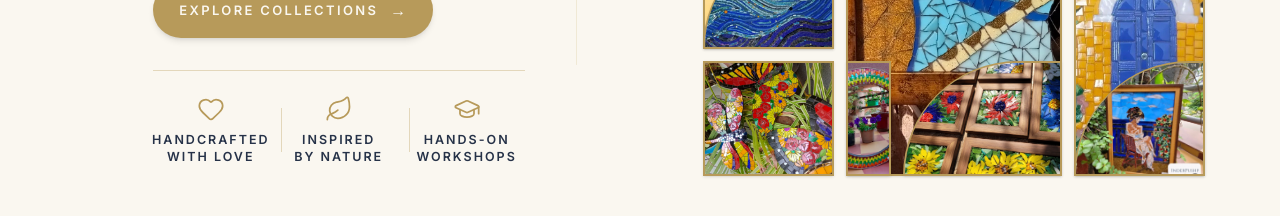
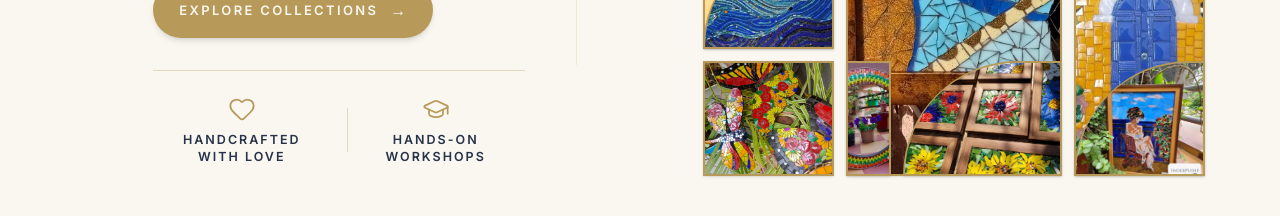
Before and after one commit to Bhanvi786/InderPushp, a Next.js app in the folder frontend/: page / in a window 1280 px wide. Shown: the part 570-786 px from the top of the page. Built offline with nearby package versions, Linux system fonts and the light colour scheme; no server answers; a web font is replaced by a local one.

Commit message:
update hero feature highlights from 3-column to 2-column grid layout

```diff
--- a/frontend/src/components/Hero.tsx
+++ b/frontend/src/components/Hero.tsx
@@ -1,7 +1,7 @@
 "use client";
 import React from "react";
 import MosaicGallery from "./MosaicGallery";
-import { Heart, Leaf, GraduationCap } from "lucide-react";
+import { Heart, GraduationCap } from "lucide-react";
 
 export default function Hero() {
   const images = [
@@ -81,10 +81,10 @@ export default function Hero() {
 
             {/* FEATURE HIGHLIGHTS: */}
             {/* On mobile (<md): Positioned vertically on the right side */}
-            {/* On all desktop/laptop (>=md): Always visible horizontally in a clean 3-column row below CTA */}
-            <div className="shrink-0 w-[115px] xs:w-[130px] sm:w-[150px] md:w-full md:max-w-[480px] lg:max-w-[520px] flex flex-col md:grid md:grid-cols-3 gap-3.5 xs:gap-4 md:gap-2 lg:gap-3 pl-3 xs:pl-3.5 md:pl-0 border-l md:border-l-0 md:border-t border-[#B79A5A]/35 md:mt-6 lg:mt-8 md:pt-4 lg:pt-6 py-2 md:py-0 self-center md:self-start">
+            {/* On all desktop/laptop (>=md): Always visible horizontally in a clean 2-column row below CTA */}
+            <div className="shrink-0 w-[115px] xs:w-[130px] sm:w-[150px] md:w-full md:max-w-[420px] lg:max-w-[450px] flex flex-col md:grid md:grid-cols-2 gap-3.5 xs:gap-4 md:gap-4 pl-3 xs:pl-3.5 md:pl-0 border-l md:border-l-0 md:border-t border-[#B79A5A]/35 md:mt-6 lg:mt-8 md:pt-4 lg:pt-6 py-2 md:py-0 self-center md:self-start">
 
-              {/* Feature 1 */}
+              {/* Feature 1: Handcrafted with Love */}
               <div className="flex flex-col items-center text-center gap-1.5 xs:gap-2 md:gap-2 relative px-1">
                 <Heart size={22} className="text-[#B79A5A] xs:w-[24px] xs:h-[24px] md:w-[26px] md:h-[26px] lg:w-[28px] lg:h-[28px] shrink-0" strokeWidth={1.5} />
                 <p className="text-[10px] xs:text-[11px] sm:text-[11.5px] md:text-[11.5px] lg:text-[12.5px] text-[#263248] font-sans font-semibold uppercase tracking-[0.14em] xs:tracking-[0.16em] md:tracking-[0.16em] leading-snug">
@@ -92,17 +92,7 @@ export default function Hero() {
                 </p>
               </div>
 
-              {/* Feature 2 */}
-              <div className="flex flex-col items-center text-center gap-1.5 xs:gap-2 md:gap-2 relative px-1">
-                {/* Vertical Divider on Desktop */}
-                <div className="hidden md:block absolute left-0 top-1/2 -translate-y-1/2 w-px h-[36px] lg:h-[44px] bg-[#B79A5A]/35 pointer-events-none" />
-                <Leaf size={22} className="text-[#B79A5A] xs:w-[24px] xs:h-[24px] md:w-[26px] md:h-[26px] lg:w-[28px] lg:h-[28px] shrink-0" strokeWidth={1.5} />
-                <p className="text-[10px] xs:text-[11px] sm:text-[11.5px] md:text-[11.5px] lg:text-[12.5px] text-[#263248] font-sans font-semibold uppercase tracking-[0.14em] xs:tracking-[0.16em] md:tracking-[0.16em] leading-snug">
-                  Inspired<br />by Nature
-                </p>
-              </div>
-
-              {/* Feature 3: Hands-On Workshops */}
+              {/* Feature 2: Hands-On Workshops */}
               <div className="flex flex-col items-center text-center gap-1.5 xs:gap-2 md:gap-2 relative px-1">
                 {/* Vertical Divider on Desktop */}
                 <div className="hidden md:block absolute left-0 top-1/2 -translate-y-1/2 w-px h-[36px] lg:h-[44px] bg-[#B79A5A]/35 pointer-events-none" />
```
